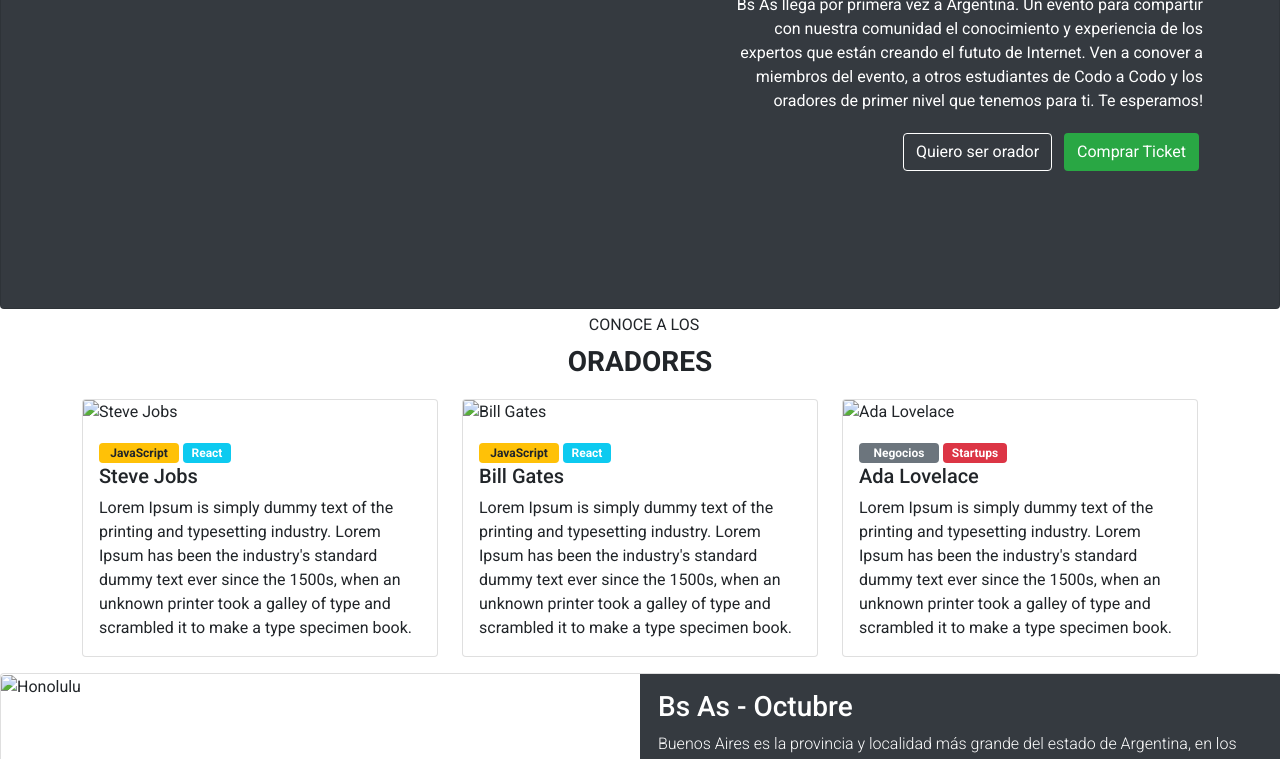
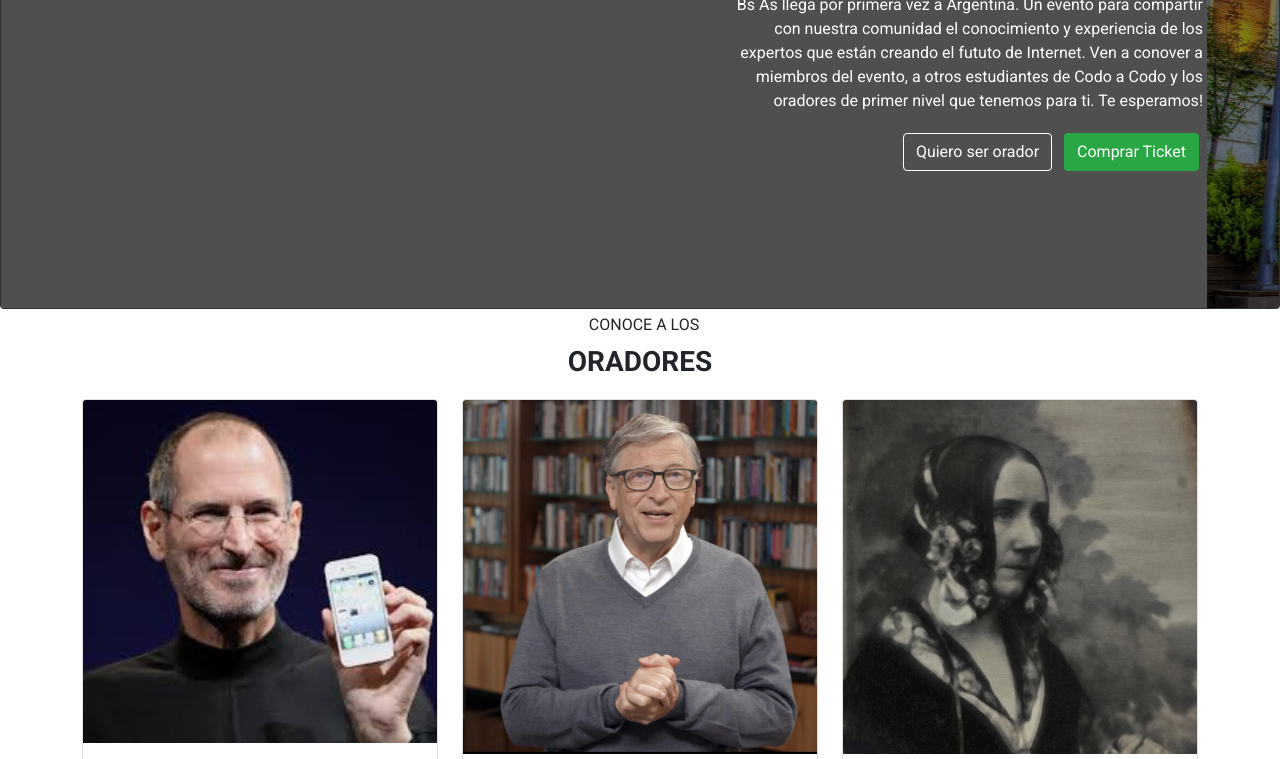
Before and after one commit to solesBlue/CodoACodo, a plain HTML site: page index.html in a window 1280 px wide. Shown: the part 294-1053 px from the top of the page. Drawn offline with nearby package versions, Linux system fonts and the light colour scheme; the site is published under a folder, as on GitHub Pages, so addresses that start at the root find nothing.

Commit message:
Update index.html

```diff
--- a/index.html
+++ b/index.html
@@ -18,7 +18,7 @@
            <nav class="navbar navbar-expand-lg">
             <div class="container-fluid">
               <a class="navbar-brand text-white" href="#oradores" >
-                <img src="/img/codoacodo.png" alt="codo a codo" width="100" height="70" class="d-inline-block align-text-center">
+                <img src="img/codoacodo.png" alt="codo a codo" width="100" height="70" class="d-inline-block align-text-center">
                 Conf Bs As
               </a>
               <button class="navbar-toggler" type="button" data-bs-toggle="collapse" data-bs-target="#navbarSupportedContent" aria-controls="navbarSupportedContent" aria-expanded="false" aria-label="Toggle navigation">
@@ -45,13 +45,13 @@
         <div id="carouselExampleSlidesOnly" class="carousel slide" data-bs-ride="carousel">
             <div class="carousel-inner">
               <div class="carousel-item active">
-                <img src="/img/ba1.jpg" class="d-block w-100" alt="Ciudad de Buenos Aires" style="max-width: 100%;height: 505px;display:block;filter: brightness(50%); ">
+                <img src="img/ba1.jpg" class="d-block w-100" alt="Ciudad de Buenos Aires" style="max-width: 100%;height: 505px;display:block;filter: brightness(50%); ">
               </div>
               <div class="carousel-item">
-                <img src="/img/ba2.jpg" class="d-block w-100" alt="Ciudad de Buenos Aires" style="max-width: 100%;height: 505px;display:block;filter: brightness(50%); ">
+                <img src="img/ba2.jpg" class="d-block w-100" alt="Ciudad de Buenos Aires" style="max-width: 100%;height: 505px;display:block;filter: brightness(50%); ">
               </div>
               <div class="carousel-item">
-                <img src="/img/ba3.jpg" class="d-block w-100" alt="Obelisco" style="max-width: 100%;height: 505px;display:block;filter: brightness(50%); ">
+                <img src="img/ba3.jpg" class="d-block w-100" alt="Obelisco" style="max-width: 100%;height: 505px;display:block;filter: brightness(50%); ">
               </div>
             </div>
           </div>
@@ -68,7 +68,7 @@
     </section>
 
     <!-- <section class="card text-white bg-gris" id="conferencia">
-        <img src="/img/ba1.jpg" class="card-img img-fluid" alt="Ciudad de Buenos Aires" style="max-width: 100%;height: 500px;display:block;filter: brightness(50%); ">
+        <img src="img/ba1.jpg" class="card-img img-fluid" alt="Ciudad de Buenos Aires" style="max-width: 100%;height: 500px;display:block;filter: brightness(50%); ">
         <div class="row justify-content-end  align-items-center text-white card-img-overlay me-5">
             <div class="col-5">
                 <h1 class="text-end">Conf Bs As</h1>
@@ -90,7 +90,7 @@
         <div class="row row-cols-1 row-cols-md-3 g-4 mb-3">
             <div class="col">
               <div class="card h-100">
-                <img src="/img/steve.jpg" class="card-img-top" alt="Steve Jobs" style="max-width: 100%;height: auto;display:block;">
+                <img src="img/steve.jpg" class="card-img-top" alt="Steve Jobs" style="max-width: 100%;height: auto;display:block;">
                 <div class="card-body">
                   <div class="badge text-dark  bg-warning text-wrap" style="width: 5rem;">
                         JavaScript
@@ -105,7 +105,7 @@
             </div>
             <div class="col">
               <div class="card h-100">
-                <img src="/img/bill.jpg" class="card-img-top" alt="Bill Gates" style="max-width: 100%;height: auto;display:block;"  >
+                <img src="img/bill.jpg" class="card-img-top" alt="Bill Gates" style="max-width: 100%;height: auto;display:block;"  >
                 <div class="card-body">
                   <div class="badge text-dark  bg-warning text-wrap" style="width: 5rem;">
                         JavaScript
@@ -120,7 +120,7 @@
             </div>
             <div class="col">
               <div class="card h-100">
-                <img src="/img/ada.jpeg" class="card-img-top img-responsive" alt="Ada Lovelace" style="max-width: 100%;height: auto;display:block;" >
+                <img src="img/ada.jpeg" class="card-img-top img-responsive" alt="Ada Lovelace" style="max-width: 100%;height: auto;display:block;" >
                 <div class="card-body">
                   <div class="badge bg-secondary text-wrap" style="width: 5rem;">
                         Negocios
@@ -140,7 +140,7 @@
     <section class="card mb-3" id="lugarFecha" >
         <div class="row g-1">
             <div class="col-md-6">
-              <img src="/img/honolulu.jpg" class="img-fluid rounded-start" alt="Honolulu" >
+              <img src="img/honolulu.jpg" class="img-fluid rounded-start" alt="Honolulu" >
             </div>
             <div class="col-md-6 bg-gris" >
               <div class="card-body text-white">
```
